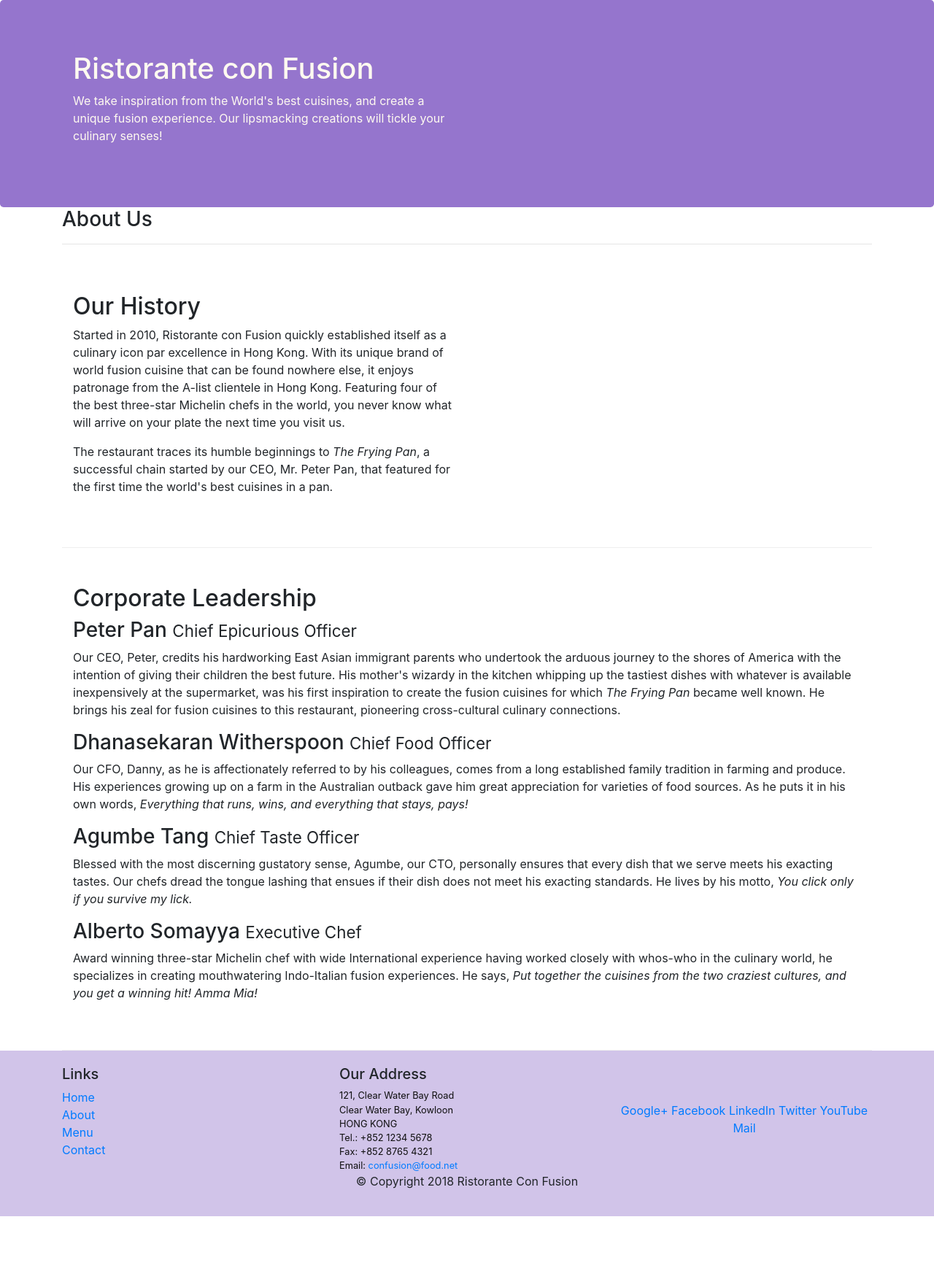
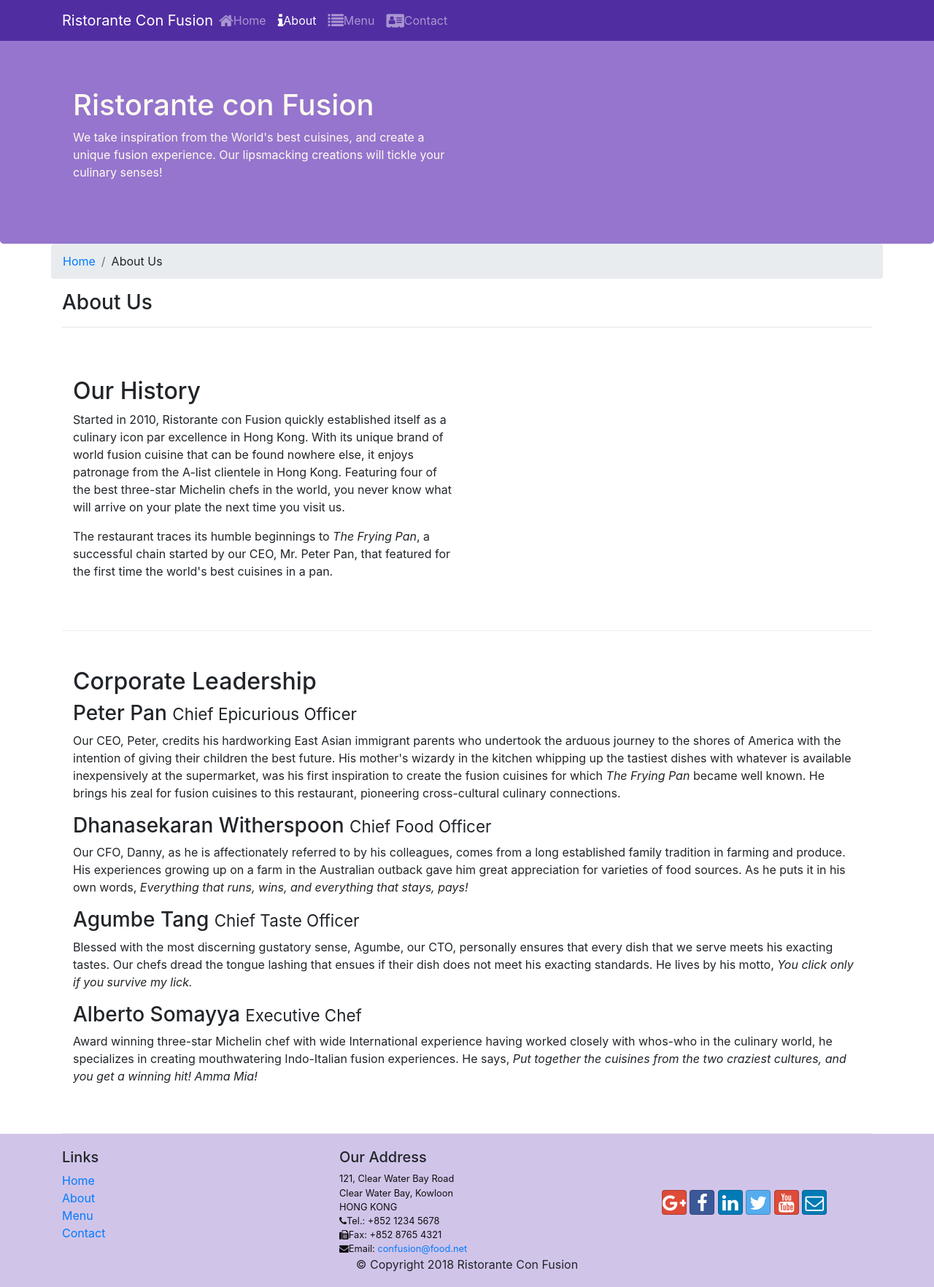
Before and after one commit to Sunny-jain/first-project, a website: page aboutus.html in a window 1280 px wide. Shown: the whole page at 73% size. Before the commit the page ends 1667 px from the top, so only its background shows below. Drawn offline with nearby package versions, Linux system fonts and the light colour scheme.

Commit message:
nav&icons

```diff
--- a/aboutus.html
+++ b/aboutus.html
@@ -1,15 +1,36 @@
 <!DOCTYPE html>
 <html lang="en">
+<head>
+ <!-- Required meta tags -->
+ <meta charset="utf-8">
+ <meta name="viewport" content="width=device-width, initial-scale=1, shrink-to-fit=no">
+ <meta http-equiv="x-ua-compatible" content="ie=edge">
+ <!-- Bootstrap CSS -->
+ <link rel="stylesheet" href="node_modules/font-awesome/css/font-awesome.min.css"></link>
+ <link rel="stylesheet" href="node_modules/bootstrap/dist/css/bootstrap.min.css">
+ <link rel="stylesheet" href="node_modules/bootstrap-social/bootstrap-social.css">
+ <link rel="stylesheet" href="style.css" >
+<title>Ristorante Con Fusion: About Us</title>
+</head>
 
-    <head>
-        <title>Ristorante Con Fusion</title>
-        <meta charset="utf-8">
-        <meta name="viewport" content="width=device-width, initial-scale=1">
-        <link rel="stylesheet" href="node_modules/bootstrap/dist/css/bootstrap.min.css">
-        <link rel="stylesheet" href="style.css">
-    </head>
 <body>
 
+    <nav class="navbar navbar-dark navbar-expand-sm fixed-top">
+        <div class="container">
+            <button class="navbar-toggler" type="button" data-toggle="collapse" data-target="#Navbar">
+                <span class="navbar-toggler-icon"></span>
+            </button>
+            <a class="navbar-brand mr-auto" href="./index.html">Ristorante Con Fusion</a>
+            <div class="collapse navbar-collapse" id="Navbar">
+                <ul class="navbar-nav mr-auto">
+                    <li class="nav-item"><a class="nav-link" href="index.html"><span class="fa fa-home fa-lg"></span>Home</a></li>
+                    <li class="nav-item active"><a class="nav-link" href="./aboutus.html"><span class="fa fa-info fa-lg"></span>About</a></li>
+                    <li class="nav-item"><a class="nav-link" href="#"><span class="fa fa-list fa-lg"></span>Menu</a></li>
+                    <li class="nav-item"><a class="nav-link" href="#"><span class="fa fa-address-card fa-lg"></span>Contact</a></li>
+                </ul>
+            </div>
+        </div>
+    </nav>
     <header class="jumbotron">
         <div class="container">
             <div class="row row-header">
@@ -23,27 +44,28 @@
         </div>
     </header>
 
-
     <div class="container">
         <div class="row">
-            <div class="col-12">
+            <ol class="col-12 breadcrumb">
+                <li class="breadcrumb-item"><a href="index.html">Home</a></li>
+                <li class="breadcrumb-item"><a>About Us</a></li>
+            </ol>
+            <div class="col-12 ">
                <h3>About Us</h3>
                <hr>
             </div>
         </div>
-
-        <div class="row row-content">
-            <div class="col-12 col-sm-6">
+        <div class="row row-content align-items-center">
+            <div class="col-sm-6 col-12">
                 <h2>Our History</h2>
                 <p>Started in 2010, Ristorante con Fusion quickly established itself as a culinary icon par excellence in Hong Kong. With its unique brand of world fusion cuisine that can be found nowhere else, it enjoys patronage from the A-list clientele in Hong Kong.  Featuring four of the best three-star Michelin chefs in the world, you never know what will arrive on your plate the next time you visit us.</p>
                 <p>The restaurant traces its humble beginnings to <em>The Frying Pan</em>, a successful chain started by our CEO, Mr. Peter Pan, that featured for the first time the world's best cuisines in a pan.</p>
             </div>
-            <div>
+            <div class="col-sm col-12">
             </div>
         </div>
 
-
-        <div class="row row-content">
+        <div class="row row-content align-items-center">
             <div class="col-12">
                 <h2>Corporate Leadership</h2>
                 <h3>Peter Pan <small>Chief Epicurious Officer</small></h3>
@@ -56,16 +78,14 @@
                 <p class="d-none d-sm-block">Award winning three-star Michelin chef with wide International experience having worked closely with whos-who in the culinary world, he specializes in creating mouthwatering Indo-Italian fusion experiences. He says, <em>Put together the cuisines from the two craziest cultures, and you get a winning hit! Amma Mia!</em></p>
             </div>
        </div>
-
     </div>
-
     <footer class="footer">
         <div class="container">
             <div class="row">
                 <div class="col-4 col-sm-3">
                     <h5>Links</h5>
                     <ul class="list-unstyled">
-                        <li><a href="#">Home</a></li>
+                        <li><a href="./index.html">Home</a></li>
                         <li><a href="#">About</a></li>
                         <li><a href="#">Menu</a></li>
                         <li><a href="#">Contact</a></li>
@@ -77,19 +97,19 @@
                         121, Clear Water Bay Road<br>
                         Clear Water Bay, Kowloon<br>
                         HONG KONG<br>
-		              Tel.: +852 1234 5678<br>
-		              Fax: +852 8765 4321<br>
-		              Email: <a href="mailto:confusion@food.net">confusion@food.net</a>
+                        <span class="fa fa-phone"> </span>Tel.: +852 1234 5678<br>
+                        <span class="fa fa-fax"> </span>Fax: +852 8765 4321<br>
+                        <span class="fa fa-envelope"></span>Email: <a href="mailto:confusion@food.net">confusion@food.net</a>
                      </address>
                 </div>
                 <div class="col-12 col-sm-4 align-self-center">
                     <div class="text-center">
-                        <a href="http://google.com/+">Google+</a>
-                        <a href="http://www.facebook.com/profile.php?id=">Facebook</a>
-                        <a href="http://www.linkedin.com/in/">LinkedIn</a>
-                        <a href="http://twitter.com/">Twitter</a>
-                        <a href="http://youtube.com/">YouTube</a>
-                        <a href="mailto:">Mail</a>
+                        <a class="btn btn-social-icon btn-google" href="http://google.com/+"><i class="fa fa-google-plus"></i></a>
+                        <a class="btn btn-social-icon btn-facebook" href="http://www.facebook.com/profile.php?id="><i class="fa fa-facebook"></i></a>
+                        <a class="btn btn-social-icon btn-linkedin" href="http://www.linkedin.com/in/"><i class="fa fa-linkedin"></i></a>
+                        <a class="btn btn-social-icon btn-twitter" href="http://twitter.com/"><i class="fa fa-twitter"></i></a>
+                        <a class="btn btn-social-icon btn-google" href="http://youtube.com/"><i class="fa fa-youtube"></i></a>
+                        <a class="btn btn-social-icon btn-linkedin" href="mailto:"><i class="fa fa-envelope-o"></i></a>
                     </div>
                 </div>
            </div>
@@ -100,9 +120,9 @@
            </div>
         </div>
     </footer>
-    <script src="node_modules/jquery/dist/jquery.slim.min.map"></script>
-    <script src="node_modules/popper.js/dist/popper.min.js"></script>
+<!-- jQuery first, then Popper.js, then Bootstrap JS. -->
+<script src="node_modules/jquery/dist/jquery.slim.min.js"></script>
+<script src="node_modules/popper.js/dist/umd/popper.min.js"></script>
 <script src="node_modules/bootstrap/dist/js/bootstrap.min.js"></script>
 </body>
-
 </html>
--- a/package.json
+++ b/package.json
@@ -15,6 +15,8 @@
   },
   "dependencies": {
     "bootstrap": "^4.0.0",
+    "bootstrap-social": "^5.1.1",
+    "font-awesome": "^4.7.0",
     "jquery": "^3.3.1",
     "popper.js": "^1.12.9"
   }
--- a/style.css
+++ b/style.css
@@ -33,3 +33,13 @@
     margin: 0px;
     color: #0f0f0f;
 }
+
+body{
+    padding: 50px 0px 0px 0px;
+    z-index: 0;
+}
+
+.navbar-dark
+{
+    background-color: #512da2;
+}
```
Also changed, not shown: index.html (+45 -28 lines), 1 other file. Lines whose indentation alone changed are shown as unchanged.
